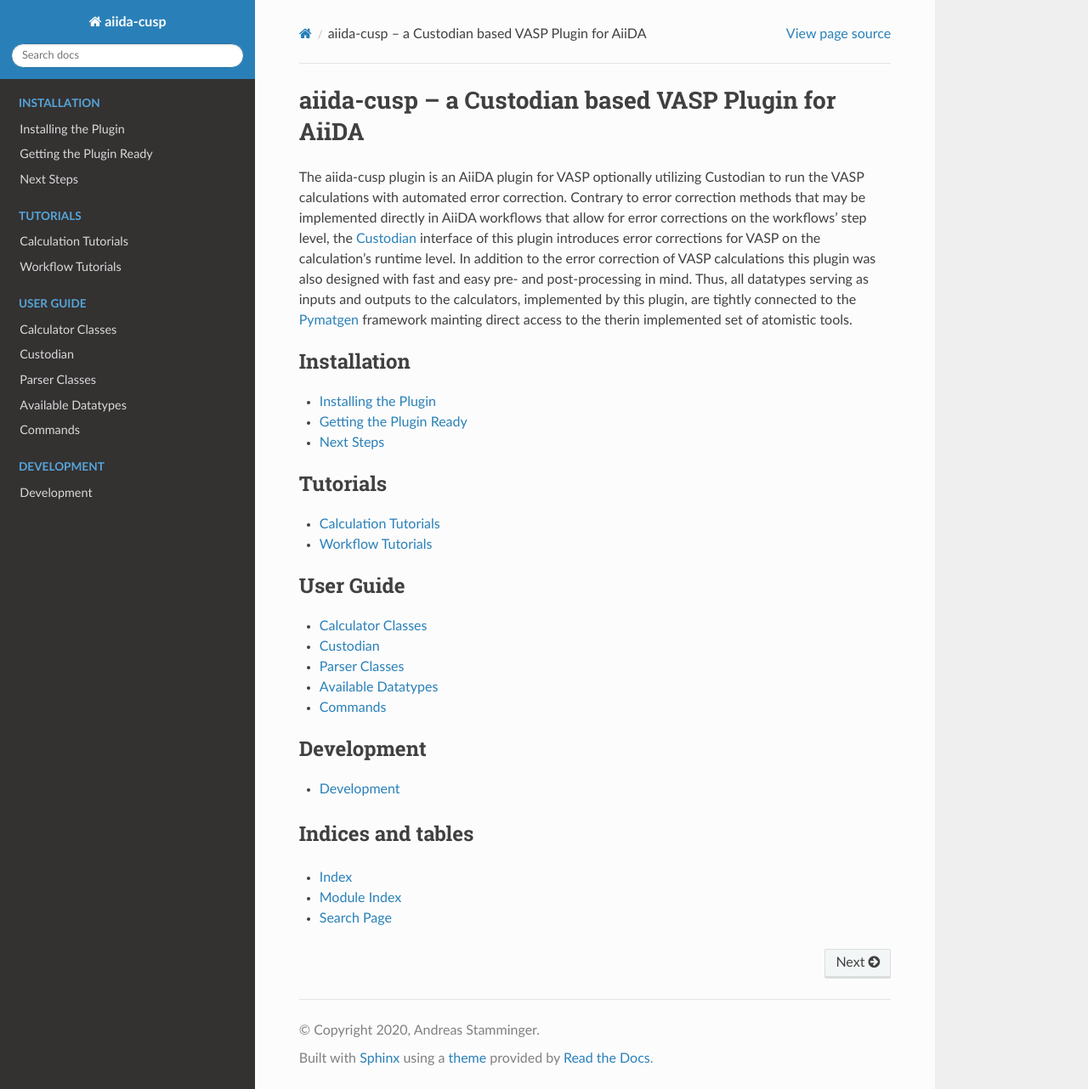
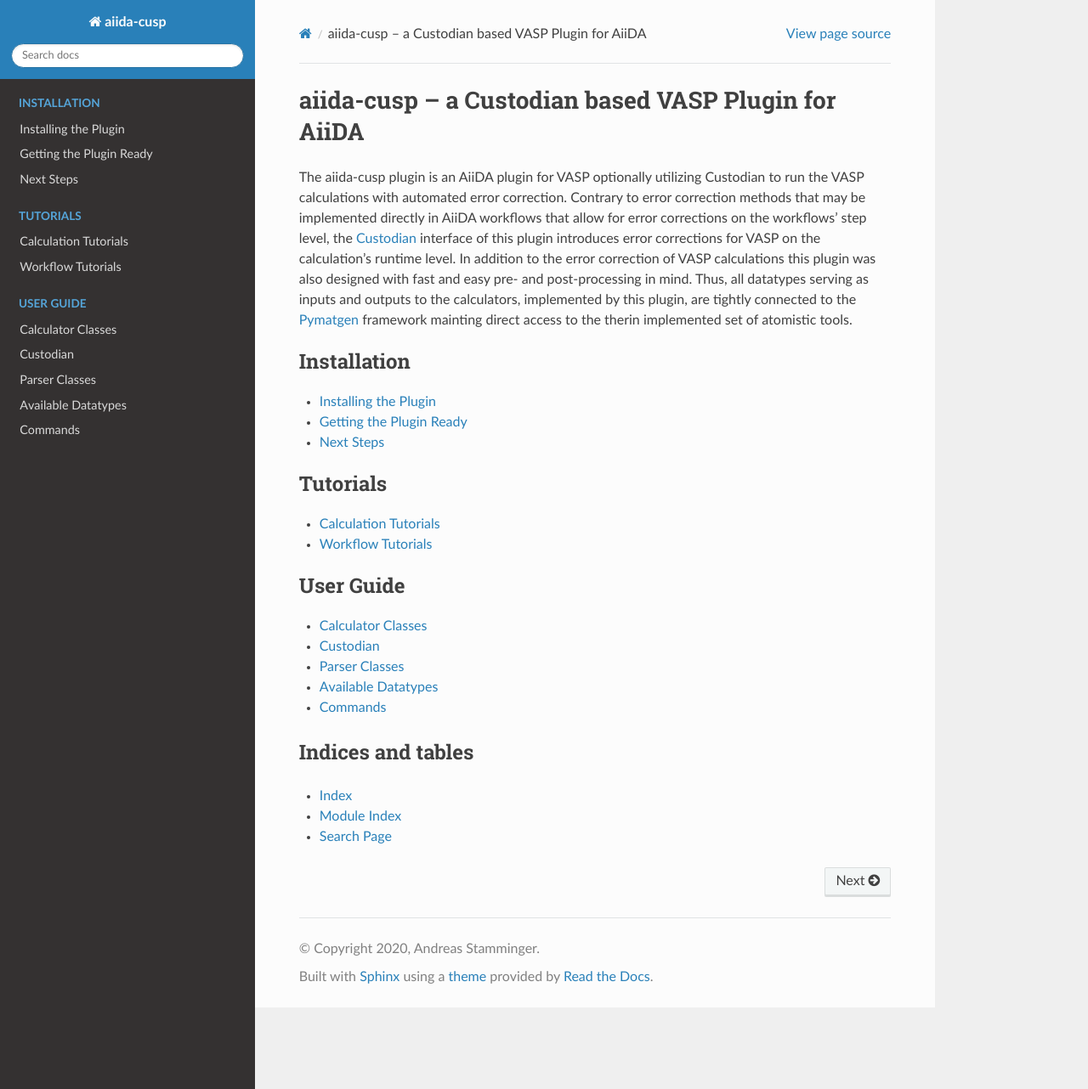
Before and after one commit to aiida-cusp/aiida-cusp, a Sphinx documentation site: the page built from docs/source/index.rst, in a window 1280 px wide and 1282 px high. Shown: the whole window at 85% size. Built offline with Sphinx 7.4.7 and the Read the Docs theme 2.0.0, drawn with Linux system fonts in a browser that asks for light colours.

Commit message:
Remove the development section from initial documentation

```diff
--- a/docs/source/development/development.rst
+++ /dev/null
@@ -1,5 +0,0 @@
-***********
-Development
-***********
-
-To be added
--- a/docs/source/index.rst
+++ b/docs/source/index.rst
@@ -42,18 +42,6 @@
    user_guide/datatypes.rst
    user_guide/commands.rst
 
-
-.. toctree::
-   :maxdepth: 1
-   :caption: Development
-   :name: development
-
-   development/development.rst
-
-
-
-
-
 ******************
 Indices and tables
 ******************
```
